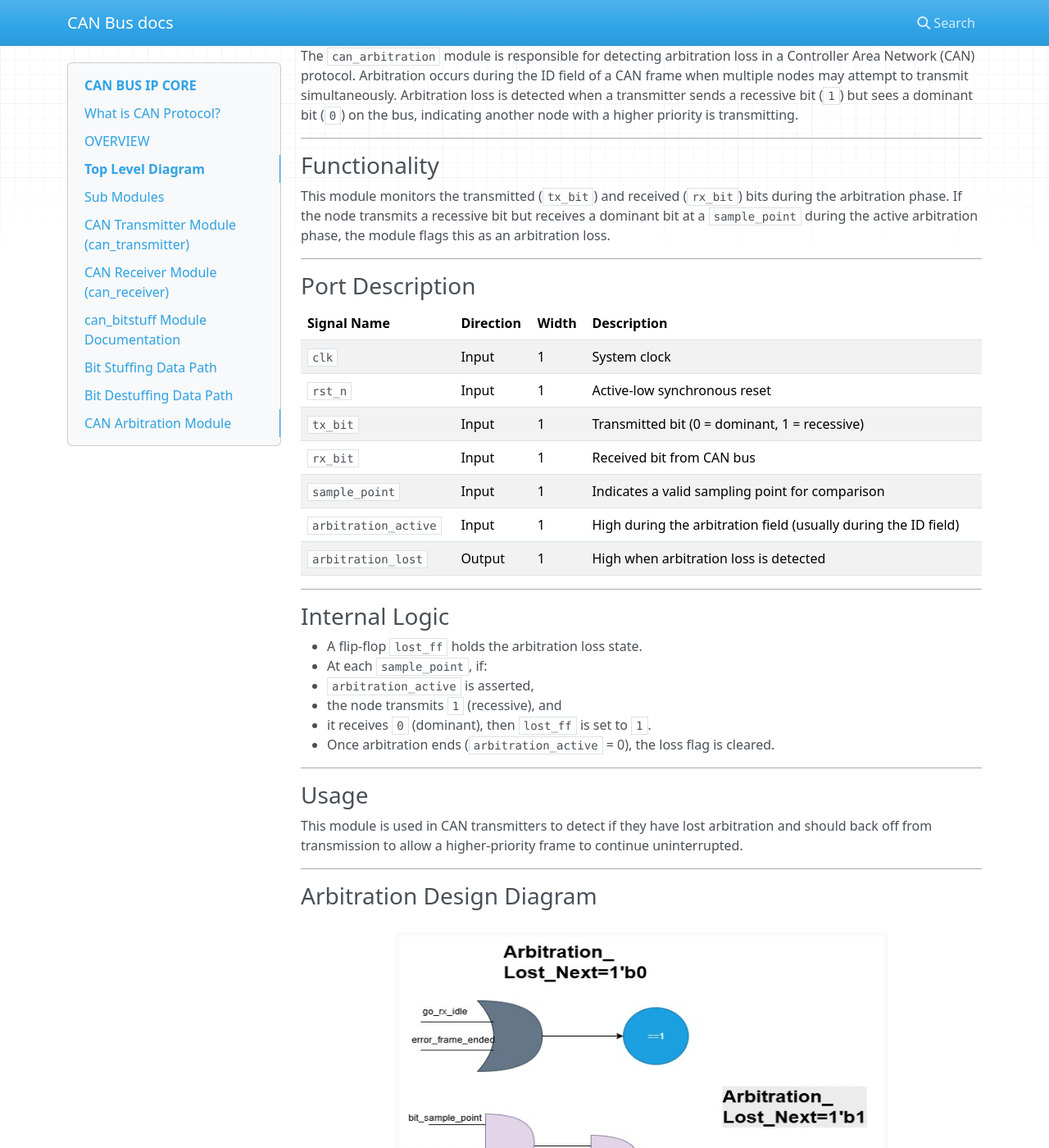
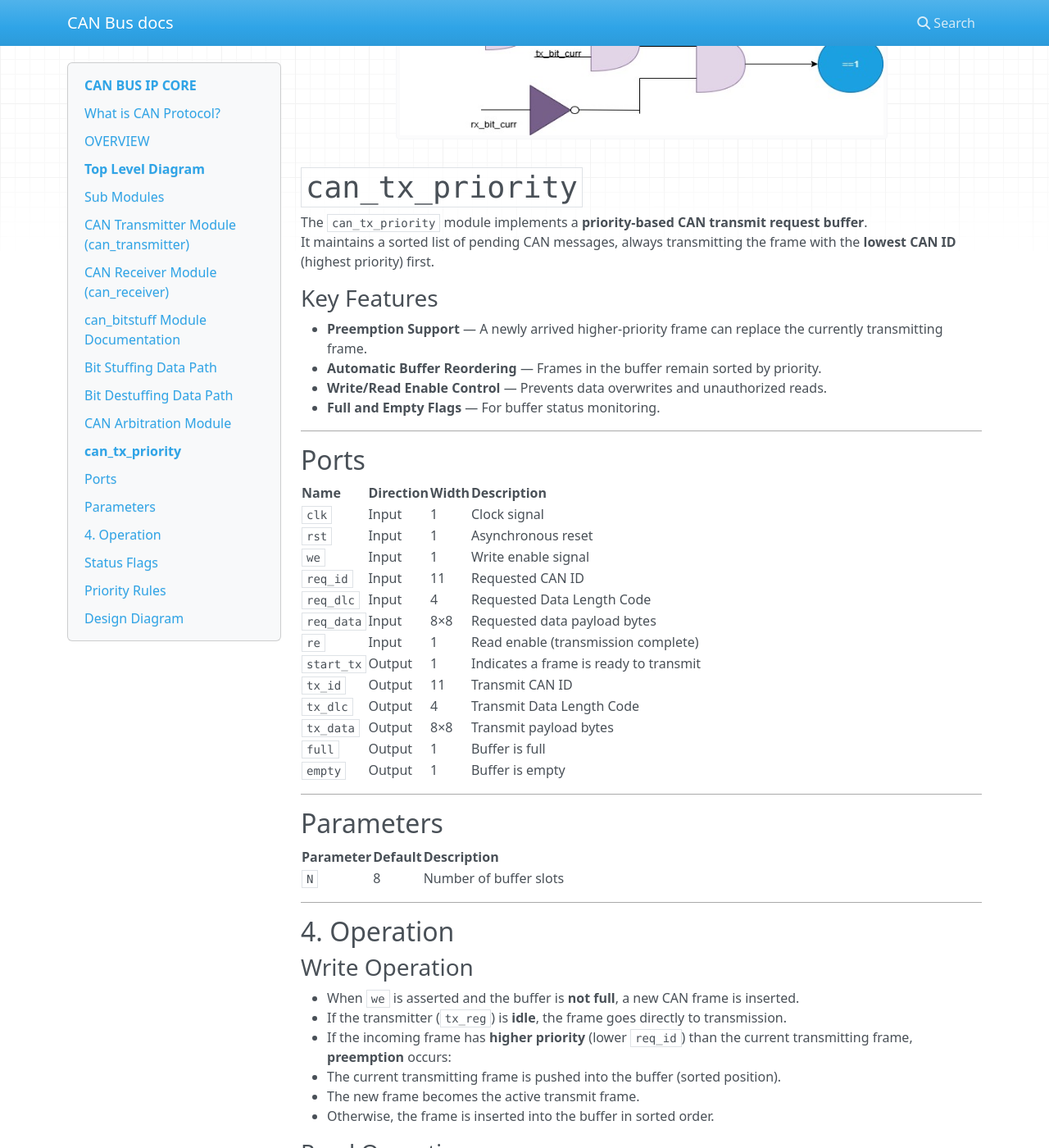
Before and after one commit to meds-uet/CAN-Bus, an MkDocs documentation site: the page built from docs/index.md, in a window 1280 px wide and 1400 px high, scrolled down 10101 px. Shown: the whole window at 82% size. Built offline with MkDocs 1.6.1, drawn with Linux system fonts in a browser that asks for light colours; nearby versions of some CDN libraries; some of the changed text lies outside the part shown.

Commit message:
documentation

```diff
--- a/docs/index.md
+++ b/docs/index.md
@@ -326,3 +326,80 @@ This module is used in CAN transmitters to detect if they have lost arbitration
 <div align="center">
   <img src="./images_design/Arbitration.jpg" width="600" height="400">
 </div>
+
+# `can_tx_priority`
+
+The `can_tx_priority` module implements a **priority-based CAN transmit request buffer**.
+It maintains a sorted list of pending CAN messages, always transmitting the frame with the **lowest CAN ID** (highest priority) first.
+
+### Key Features
+- **Preemption Support** — A newly arrived higher-priority frame can replace the currently transmitting frame.
+- **Automatic Buffer Reordering** — Frames in the buffer remain sorted by priority.
+- **Write/Read Enable Control** — Prevents data overwrites and unauthorized reads.
+- **Full and Empty Flags** — For buffer status monitoring.
+
+---
+
+## Ports
+
+| Name        | Direction | Width      | Description |
+|-------------|-----------|------------|-------------|
+| `clk`       | Input     | 1          | Clock signal |
+| `rst`       | Input     | 1          | Asynchronous reset |
+| `we`        | Input     | 1          | Write enable signal |
+| `req_id`    | Input     | 11         | Requested CAN ID |
+| `req_dlc`   | Input     | 4          | Requested Data Length Code |
+| `req_data`  | Input     | 8×8        | Requested data payload bytes |
+| `re`        | Input     | 1          | Read enable (transmission complete) |
+| `start_tx`  | Output    | 1          | Indicates a frame is ready to transmit |
+| `tx_id`     | Output    | 11         | Transmit CAN ID |
+| `tx_dlc`    | Output    | 4          | Transmit Data Length Code |
+| `tx_data`   | Output    | 8×8        | Transmit payload bytes |
+| `full`      | Output    | 1          | Buffer is full |
+| `empty`     | Output    | 1          | Buffer is empty |
+
+---
+
+## Parameters
+
+| Parameter | Default | Description |
+|-----------|---------|-------------|
+| `N`       | 8       | Number of buffer slots |
+
+---
+
+## 4. Operation
+
+### Write Operation
+- When `we` is asserted and the buffer is **not full**, a new CAN frame is inserted.
+- If the transmitter (`tx_reg`) is **idle**, the frame goes directly to transmission.
+- If the incoming frame has **higher priority** (lower `req_id`) than the current transmitting frame, **preemption** occurs:
+  1. The current transmitting frame is pushed into the buffer (sorted position).
+  2. The new frame becomes the active transmit frame.
+- Otherwise, the frame is inserted into the buffer in sorted order.
+
+### Read Operation
+- When `re` is asserted and the buffer is **not empty**:
+  1. The next frame in the buffer (lowest CAN ID) is moved into the transmitter register.
+  2. Buffer is shifted up to fill the gap.
+- If buffer becomes empty after read, `tx_reg` is invalidated.
+
+---
+
+##  Status Flags
+- `full` — Asserted when `count == N`
+- `empty` — Asserted when no valid transmit frame exists and buffer is empty
+
+---
+
+## Priority Rules
+- **Lower CAN ID → Higher Priority**
+- Preemption replaces currently transmitting frame if incoming frame has lower ID.
+
+---
+
+## Design Diagram
+
+<div align="center">
+  <img src="./images_design/priority_module.png" width="600" height="400">
+</div>
```
